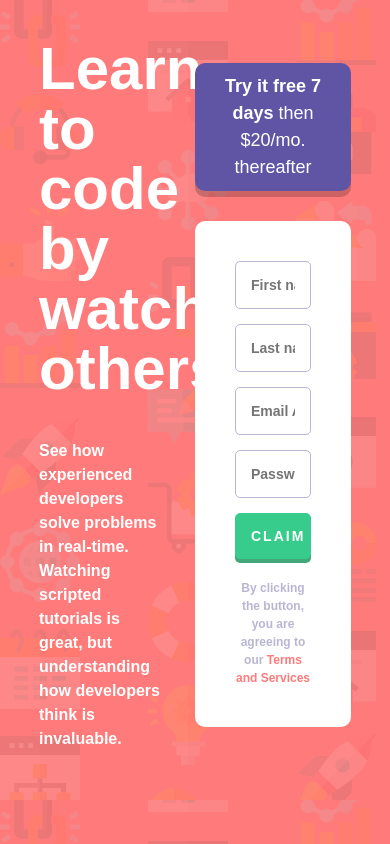
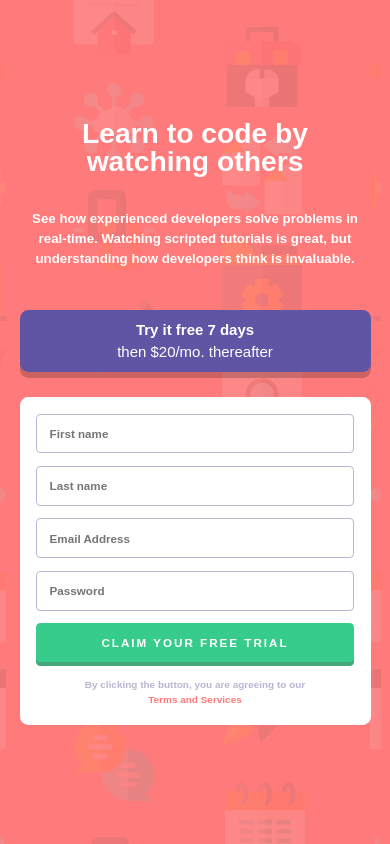
Before and after one commit to Usamaumar118/intro-signup, a plain HTML site: page index.html in a window 390 px wide. Drawn offline with Linux system fonts and the light colour scheme.

Commit message:
added media queries

```diff
--- a/style.scss
+++ b/style.scss
@@ -20,6 +20,19 @@ html{
     font-size: 62.5%;
     font-family: 'raleway', sans-serif;
     box-sizing: border-box;
+
+
+    @media only screen and (min-width:2560px){
+        font-size: 80%;
+    }
+
+    @media only screen and (max-width:1506px){
+        font-size: 58%;
+    }
+
+    @media only screen and (max-width:1024px){
+        font-size: 52%;
+    }
 
 }
 
@@ -52,30 +65,62 @@ input{
 
 
 .container{
-    //TRY TO AVOID ME
     height: 100vh;
     padding: 10%;
 
     background: url('images/bg-intro-desktop.png');
     background-color: var(--c-red);
+    display: flex;
+    align-items: center;
+
+
+    @media only screen and (max-width:768px){
+        padding: 10% 5%;
+        background: url('images/bg-intro-mobile.png');
+        background-color: var(--c-red);
+    }
 }
 
 
 .intro{
     display: grid;
     grid-template-columns: 40% 50%;
+
+    @media only screen and (max-width:1024px){
+        grid-template-columns: 45% 50%;
+    }
+
+    @media only screen and (max-width:768px){
+        grid-template-columns: 1fr;
+        justify-items: center;
+    }
+
     justify-content: space-between;
     align-items: center;
 
     &__text{
 
-
+        @media only screen and (max-width:768px){
+            text-align: center;
+            margin-bottom: 5rem;
+        }
         &__heading{
             color: #fff;
             font-weight: 800;
             font-size: 6rem;
             line-height: 1;
             margin-bottom: 4rem;
+
+            @media only screen and (max-width:1434px){
+                font-size: 5.4rem;
+            }
+            @media only screen and (max-width:768px){
+                font-size: 4.2rem;
+            }
+            @media only screen and (max-width:725px){
+                font-size: 3.4rem;
+            }
+
         }
 
         &__para{
@@ -86,7 +131,9 @@ input{
 
 
     &__form{
-
+        @media only screen and (max-width:768px){
+            width: 100%;
+         }
 
         &__info{
             background-color: var(--c-blue);
@@ -96,6 +143,17 @@ input{
             border-radius: 1rem;
             margin-bottom: 3rem;
             max-width: 55rem;
+            width: 100%;
+
+            @media only screen and (min-width:2560px){
+                max-width: 100%;
+            }
+            @media only screen and (max-width:768px){
+                margin-left: auto;
+                margin-right: auto;
+
+            }
+
 
 
             &__text{
@@ -103,8 +161,12 @@ input{
                 font-size: 1.8rem;
                 font-weight: 300;
 
+
                 &--bold{
                     font-weight: 700;
+                    @media only screen and (max-width:768px){
+                        display: block;
+                     }
                 }
             }
         }
@@ -116,6 +178,17 @@ input{
     border-radius: 1rem;
     padding: 4rem;
     max-width: 55rem;
+    width: 100%;
+
+
+    @media only screen and (max-width:768px){
+        padding:  2rem;
+        margin: 0 auto;
+    }
+
+    @media only screen and (min-width:2560px){
+        max-width: 100%;
+    }
 
     &__input{
         width: 100%;
@@ -187,10 +260,17 @@ input{
         font-weight: 600;
         color: var(--c-grayish-blue);
 
+        @media only screen and (max-width:768px){
+           text-align: center;
+        }
+
         &--bold{
             color: var(--c-red);
             font-size: 1.2rem;
             font-weight: 800;
+            @media only screen and (max-width:768px){
+                display: block;
+             }
         }
     }
 
```
Also changed, not shown: style.css, 1 other file.
